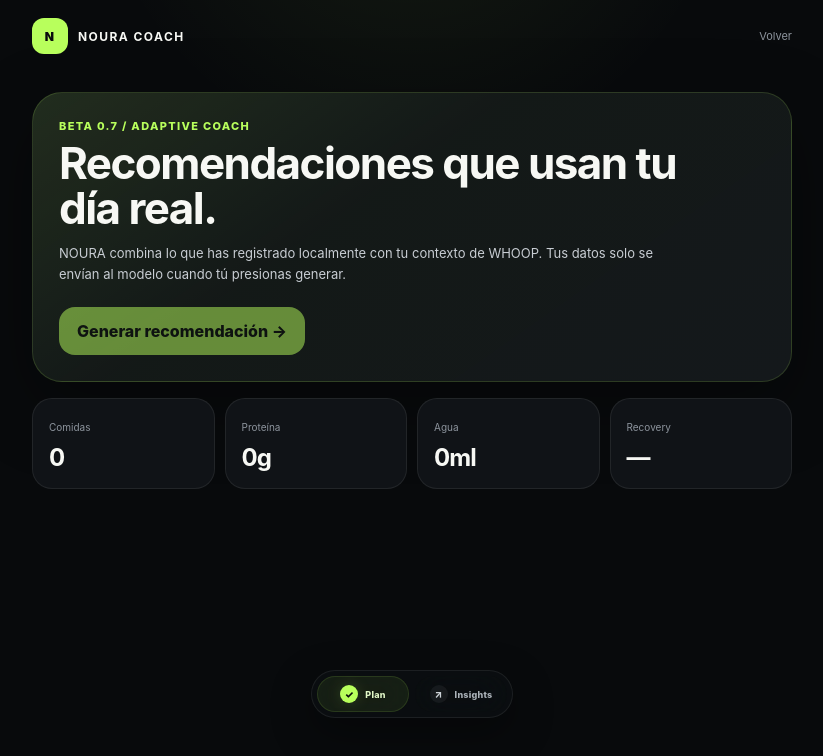
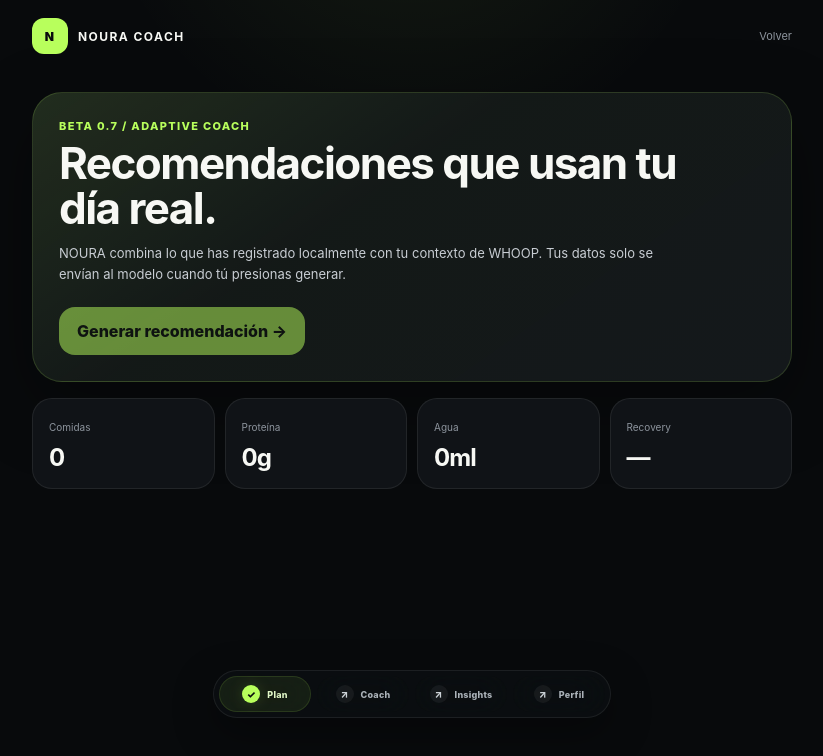
Before and after one commit to itsdjjohn/noura-telegram, a Next.js app: page /coach in a window 1280 px wide. Shown: the top 756 px of the page, without its empty margins (228-1051 px from the left). Built offline with nearby package versions, Linux system fonts and the light colour scheme; no server answers.

Commit message:
Integrate Coach and editable Profile into NOURA shell

```diff
--- a/app/layout.tsx
+++ b/app/layout.tsx
@@ -1,5 +1,6 @@
 import type { Metadata, Viewport } from "next";
 import Script from "next/script";
+import NouraClient from "./noura-client";
 import "./globals.css";
 import "./motion.css";
 import "./insights-launcher.css";
@@ -22,10 +23,13 @@
     <html lang="es">
       <body>
         {children}
-        <div className="noura-launchers">
-          <a className="insights-launcher plan-launcher" href="/plan">Plan</a>
-          <a className="insights-launcher" href="/insights">Insights</a>
-        </div>
+        <NouraClient />
+        <nav className="noura-launchers" aria-label="Accesos rápidos NOURA">
+          <a className="insights-launcher plan-launcher" href="/plan"><span>Plan</span></a>
+          <a className="insights-launcher coach-launcher" href="/coach"><span>Coach</span></a>
+          <a className="insights-launcher" href="/insights"><span>Insights</span></a>
+          <a className="insights-launcher profile-launcher" href="/profile"><span>Perfil</span></a>
+        </nav>
         <Script src="https://telegram.org/js/telegram-web-app.js" strategy="afterInteractive" />
       </body>
     </html>
```
